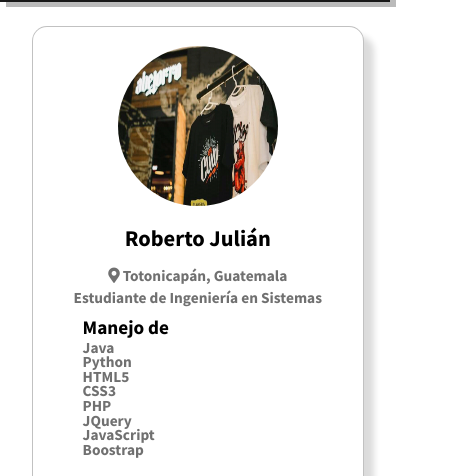
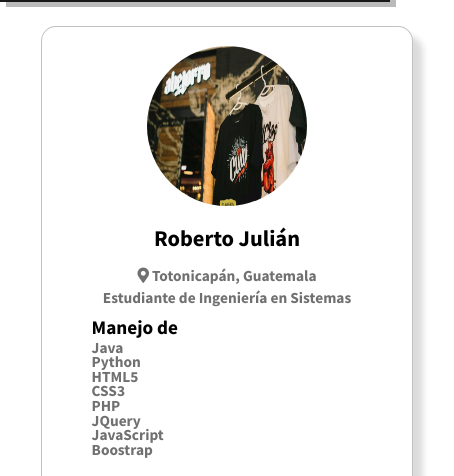
Before and after one commit to rjuliangt/portafolio, a plain HTML site: page index.html in a window 390 px wide. Shown: the part 70-546 px from the top of the page, 454 px wide, since content can reach past the window. Drawn offline with Linux system fonts and the light colour scheme.

Commit message:
ajustes de contenido en movil

```diff
--- a/css/estilos.css
+++ b/css/estilos.css
@@ -368,7 +368,7 @@ footer{
     margin: 5px;
 }
 section{
-    width: 100%;
+    width: 85%;
     margin: 0 auto;
     text-align: center;
 }
@@ -380,7 +380,7 @@ section{
     display: inline-block;
 }
 
-@media only screen and (max-width: 834px) and (min-width: 359px) {
+@media only screen and (max-width: 834px) and (min-width: 350px) {
     .logo-container{
         padding-top: 0.5rem;
         display: flex;
@@ -439,7 +439,7 @@ section{
     }
     .main{
         justify-content: center;
-        width: 85%;
+        width: 100%;
         margin: 0 auto;
     }
     .tarejetaPersonal{
@@ -454,10 +454,14 @@ section{
         display: block;
         justify-content: center;
     }
+    section{
+        width: 100%;
+        margin: 0 auto;
+    }
 
     .section {
         margin-top: 3rem;
-         text-align: center;
+        text-align: center;
     }
 
     .container-chat{
```
